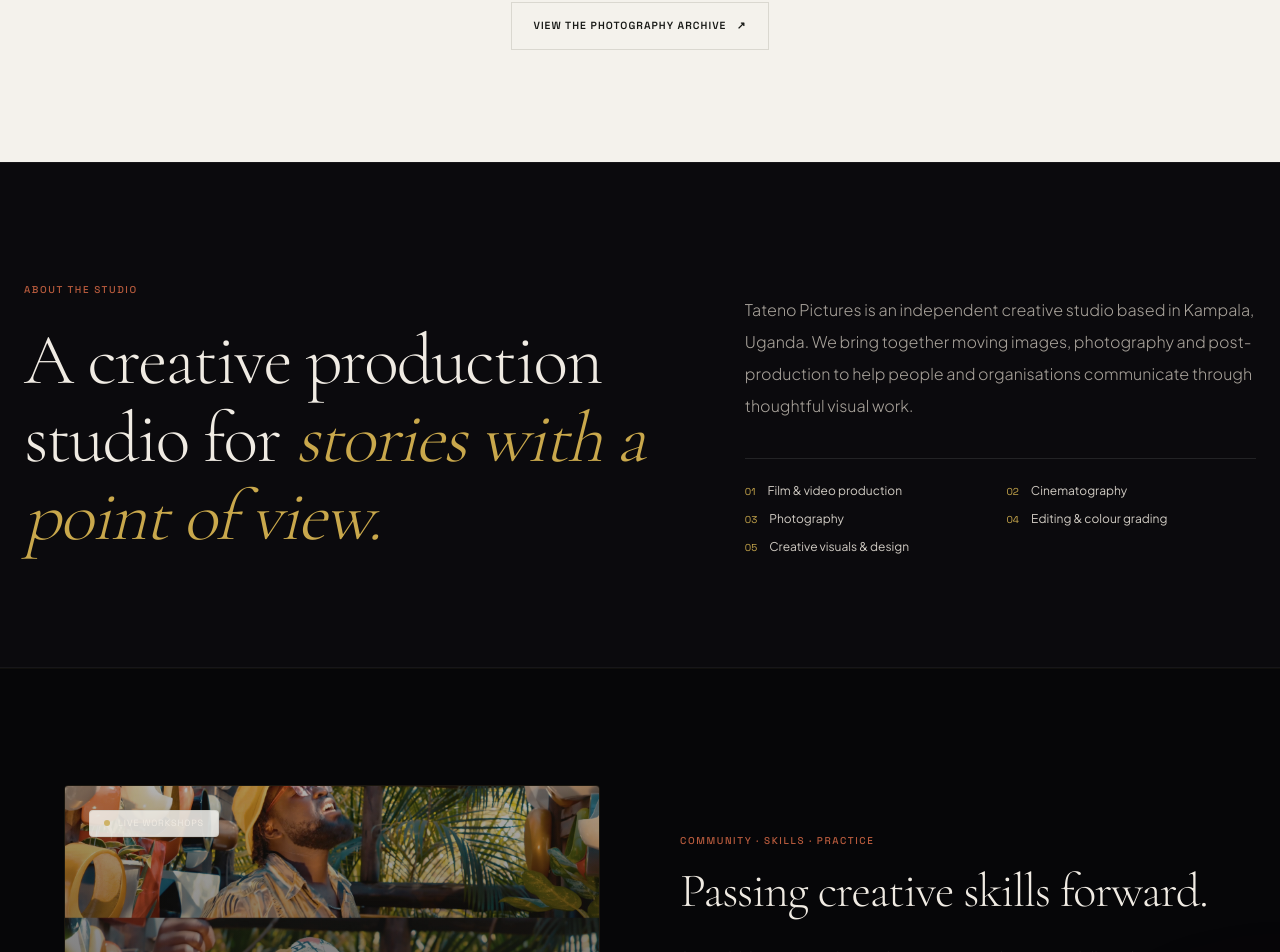
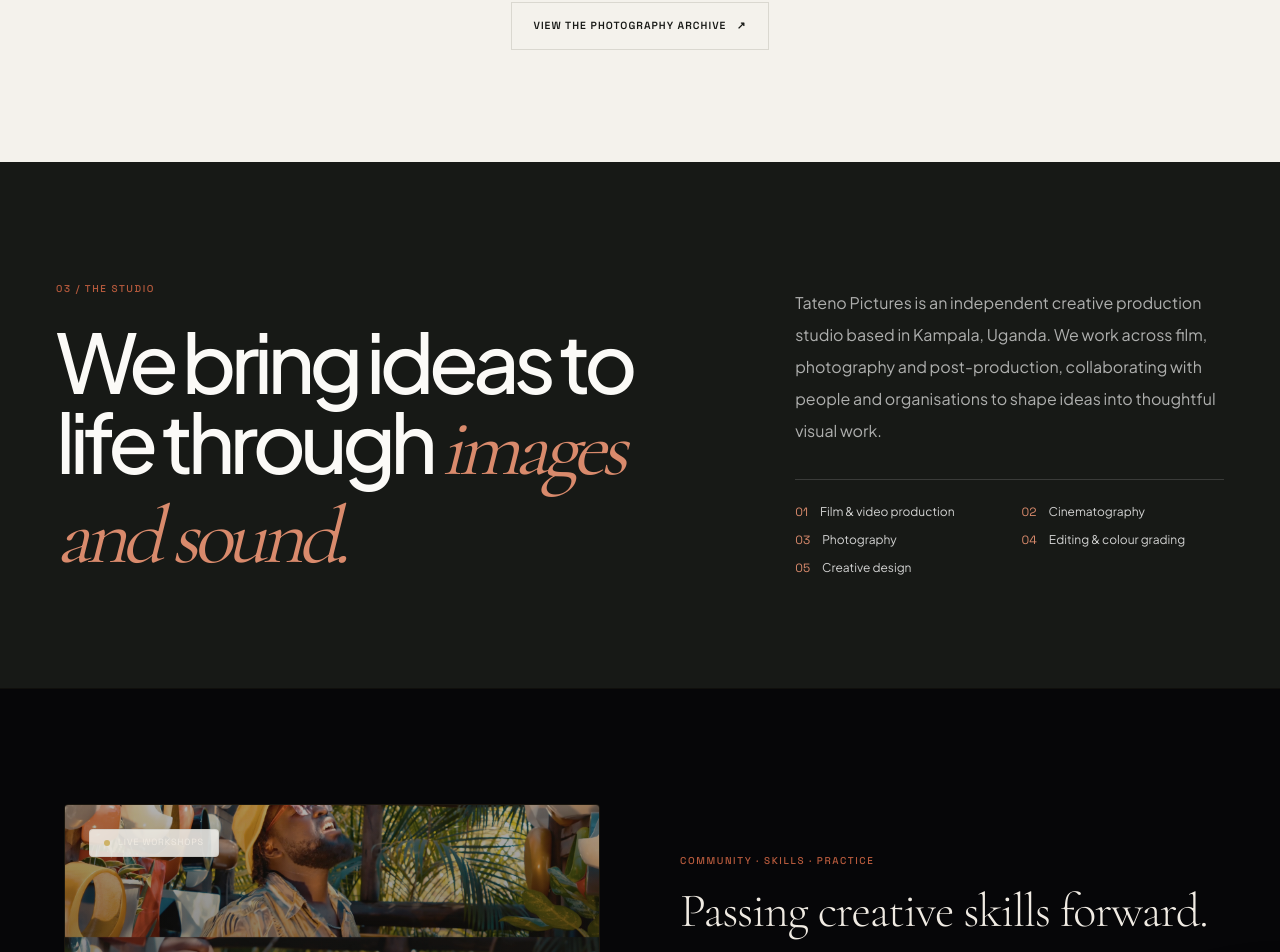
Before and after one commit to OkechaWilly/tatenopictures-web, a Next.js app: page / in a window 1280 px wide. Shown: the part 2434-3386 px from the top of the page. Built offline with nearby package versions, Linux system fonts and the light colour scheme.

Commit message:
Reimagine Tateno Pictures with an editorial studio design system

```diff
--- a/src/components/sections/Statement.tsx
+++ b/src/components/sections/Statement.tsx
@@ -2,35 +2,24 @@
 
 import { motion } from 'framer-motion';
 
-const capabilities = [
-  'Film & video production',
-  'Cinematography',
-  'Photography',
-  'Editing & colour grading',
-  'Creative visuals & design',
-];
+const capabilities = ['Film & video production', 'Cinematography', 'Photography', 'Editing & colour grading', 'Creative design'];
 
 export default function Statement() {
   return (
-    <section id="manifesto" className="relative overflow-hidden border-y border-white/5 bg-[#0B0A0D] px-6 py-20 md:py-28">
-      <div className="mx-auto grid max-w-[1400px] gap-12 lg:grid-cols-[1.1fr_0.9fr] lg:items-end lg:gap-24">
-        <motion.div initial={{ opacity: 0, y: 24 }} whileInView={{ opacity: 1, y: 0 }} viewport={{ once: true }} transition={{ duration: 0.8 }}>
-          <span className="label-gold mb-6 block">About the studio</span>
-          <h2 className="max-w-4xl font-serif text-4xl font-light leading-[1.08] tracking-tight text-[#F0EBE3] sm:text-5xl md:text-7xl">
-            A creative production studio for <span className="italic text-[#C9A84C]">stories with a point of view.</span>
+    <section id="manifesto" className="bg-[var(--ink)] px-5 py-20 text-[var(--paper-bright)] sm:px-8 md:py-28 lg:px-14">
+      <div className="mx-auto grid max-w-[1500px] gap-12 lg:grid-cols-[1.2fr_.8fr] lg:gap-24">
+        <motion.div initial={{ opacity: 0, y: 18 }} whileInView={{ opacity: 1, y: 0 }} viewport={{ once: true }}>
+          <span className="eyebrow mb-6 text-[#D98A6C]">03 / The studio</span>
+          <h2 className="max-w-4xl text-[clamp(2.8rem,6.4vw,6.2rem)] font-medium leading-[.98] tracking-[-.07em]">
+            We bring ideas to life through <span className="font-serif font-normal italic text-[#D98A6C]">images and sound.</span>
           </h2>
         </motion.div>
-        <motion.div initial={{ opacity: 0, y: 24 }} whileInView={{ opacity: 1, y: 0 }} viewport={{ once: true }} transition={{ duration: 0.8, delay: 0.12 }}>
-          <p className="max-w-xl text-sm font-light leading-8 text-[#A9A39B] md:text-base">
-            Tateno Pictures is an independent creative studio based in Kampala, Uganda. We bring together moving images, photography and post-production to help people and organisations communicate through thoughtful visual work.
+        <motion.div initial={{ opacity: 0, y: 18 }} whileInView={{ opacity: 1, y: 0 }} viewport={{ once: true }} transition={{ delay: .1 }} className="flex flex-col justify-end">
+          <p className="max-w-xl text-sm leading-8 text-white/65 md:text-base">
+            Tateno Pictures is an independent creative production studio based in Kampala, Uganda. We work across film, photography and post-production, collaborating with people and organisations to shape ideas into thoughtful visual work.
           </p>
-          <div className="mt-9 grid grid-cols-1 gap-3 border-t border-white/10 pt-6 sm:grid-cols-2">
-            {capabilities.map((item, index) => (
-              <div key={item} className="flex items-center gap-3 text-xs text-[#D0CBC3]">
-                <span className="font-mono text-[10px] text-[#C9A84C]">0{index + 1}</span>
-                {item}
-              </div>
-            ))}
+          <div className="mt-8 grid grid-cols-1 gap-x-6 gap-y-3 border-t border-white/15 pt-6 sm:grid-cols-2">
+            {capabilities.map((item, index) => <div key={item} className="flex gap-3 text-xs text-white/80"><span className="font-mono text-[#D98A6C]">0{index + 1}</span>{item}</div>)}
           </div>
         </motion.div>
       </div>
```
